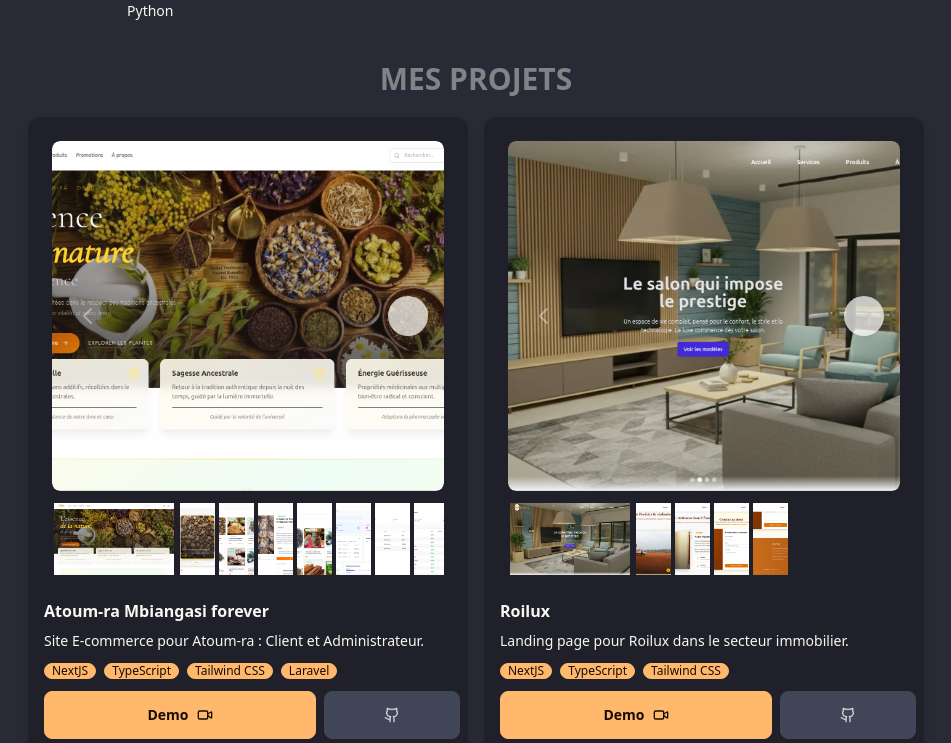
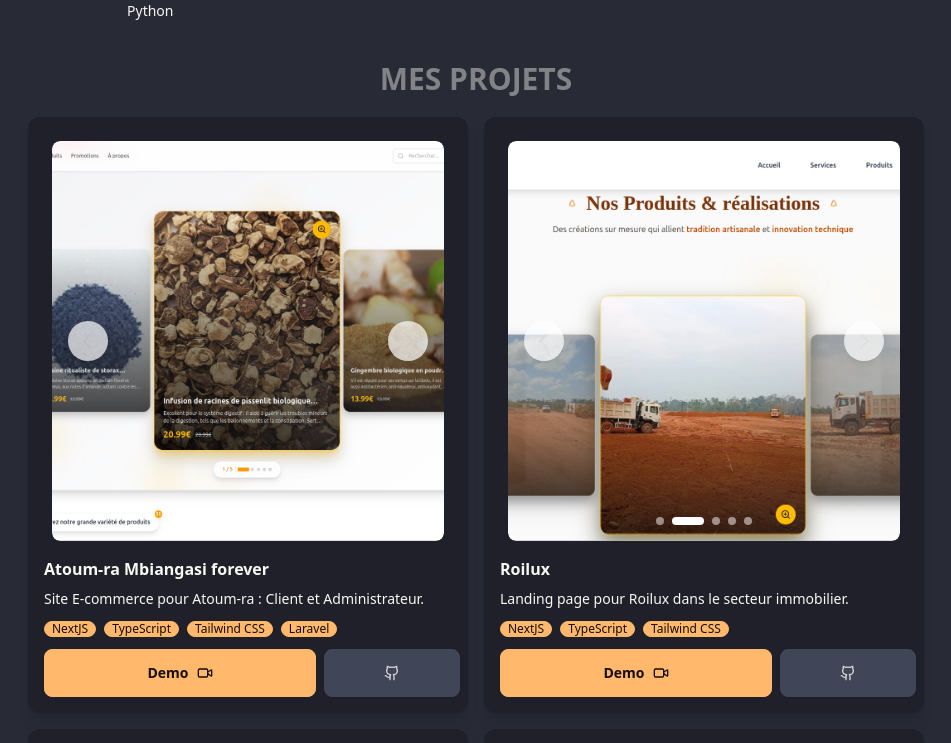
Before and after one commit to Mc-soltice/Mon-Port-folio, a React (Vite) app: page / in a window 1280 px wide. Shown: the part 2460-3203 px from the top of the page, without its empty margins (164-1115 px from the left). Built offline with nearby package versions, Linux system fonts and the light colour scheme.

Commit message:
ajout du carousel pour une meilleure illustration

```diff
--- a/src/components/Miniatures.tsx
+++ b/src/components/Miniatures.tsx
@@ -1,59 +1,41 @@
-import {
-  animate,
-  motion, useMotionValue
-} from 'motion/react';
+'use client';
+import { animate, motion, useMotionValue } from 'motion/react';
 import { useEffect, useRef, useState } from 'react';
 import { loadImages, type ImageItem } from '../utils/loadImages';
 
+interface FramerAutoplayCarouselProps {
+  folderPath?: string;
+  items?: ImageItem[];
+  duration?: number;
+}
 
-
-const FULL_WIDTH_PX = 120;
-const COLLAPSED_WIDTH_PX = 35;
-const GAP_PX = 2;
-const MARGIN_PX = 2;
-
-function FramerCarouselThumbnails({
+export default function FramerAutoplayCarousel({
   folderPath,
-  items,
-}: {
-  folderPath?: string;
-  items?: string[];
-}) {
-  const [index, setIndex] = useState<number>(0);
-  const [isDragging, setIsDragging] = useState<boolean>(false);
+  items: propItems,
+  duration = 3000
+}: FramerAutoplayCarouselProps) {
+  const [index, setIndex] = useState(0);
+  const [isHovered, setIsHovered] = useState(false);
   const [loadedItems, setLoadedItems] = useState<ImageItem[]>([]);
-  const containerRef = useRef<HTMLDivElement | null>(null);
+  const containerRef = useRef<HTMLDivElement>(null);
 
   const x = useMotionValue(0);
 
-  // Charger les images du dossier si folderPath est fourni
+  // Charger les images
   useEffect(() => {
-    // 🔵 PRIORITÉ 1 : folderPath
     if (folderPath) {
       const images = loadImages(folderPath);
       setLoadedItems(images);
-    }
-    // 🟢 PRIORITÉ 2 : images statiques
-    else if (items && items.length > 0) {
-      const formatted = items.map((img, index) => ({
-        id: index + 1,
-        url: img,
-        title: `Image ${index + 1}`,
-      }));
-
-      setLoadedItems(formatted);
-    }
-    // 🔴 fallback
-    else {
+    } else if (propItems && propItems.length > 0) {
+      setLoadedItems(propItems);
+    } else {
       setLoadedItems([]);
     }
+    setIndex(0);
+  }, [folderPath, propItems]);
 
-    setIndex(0);
-  }, [folderPath, items]);
-
-  // Animer le carousel lors du changement d'index
   useEffect(() => {
-    if (!isDragging && containerRef.current) {
+    if (containerRef.current && loadedItems.length > 0) {
       const containerWidth = containerRef.current.offsetWidth || 1;
       const targetX = -index * containerWidth;
 
@@ -63,44 +45,40 @@
         damping: 30,
       });
     }
-  }, [index, x, isDragging]);
+  }, [index, loadedItems.length, x]);
+
+  // Autoplay logic
+  useEffect(() => {
+    if (!isHovered && loadedItems.length > 0) {
+      const interval = setInterval(() => {
+        setIndex((current) => (current + 1) % loadedItems.length);
+      }, duration);
+
+      return () => clearInterval(interval);
+    }
+  }, [isHovered, duration, loadedItems.length]);
+
+  if (loadedItems.length === 0) {
+    return <div className="w-full h-[400px] bg-gray-200 rounded-lg flex items-center justify-center">
+      <p className="text-gray-500">Aucune image disponible</p>
+    </div>;
+  }
 
   return (
-    <div className='w-full mx-auto lg:p-2 p-2'>
+    <div className='w-full lg:p-2 sm:p-4 p-2'>
+      <h2 className='text-2xl mb-4 sr-only'>
+        Autoplay Carousel (Hover to Pause)
+      </h2>
       <div className='flex flex-col gap-3'>
-        {/* Main Carousel */}
-        <div className='relative overflow-hidden rounded-lg' ref={containerRef}>
-          <motion.div
-            className='flex'
-            drag='x'
-            dragElastic={0.2}
-            dragMomentum={false}
-            onDragStart={() => setIsDragging(true)}
-            onDragEnd={(_, info) => {
-              setIsDragging(false);
-              const containerWidth = containerRef.current?.offsetWidth || 1;
-              const offset = info.offset.x;
-              const velocity = info.velocity.x;
-
-              let newIndex = index;
-
-              // If fast swipe, use velocity
-              if (Math.abs(velocity) > 500) {
-                newIndex = velocity > 0 ? index - 1 : index + 1;
-              }
-              // Otherwise use offset threshold (30% of container width)
-              else if (Math.abs(offset) > containerWidth * 0.3) {
-                newIndex = offset > 0 ? index - 1 : index + 1;
-              }
-
-              // Clamp index
-              newIndex = Math.max(0, Math.min(loadedItems.length - 1, newIndex));
-              setIndex(newIndex);
-            }}
-            style={{ x }}
-          >
+        <div
+          className='relative overflow-hidden rounded-lg'
+          ref={containerRef}
+          onMouseEnter={() => setIsHovered(true)}
+          onMouseLeave={() => setIsHovered(false)}
+        >
+          <motion.div className='flex' style={{ x }}>
             {loadedItems.map((item) => (
-              <div key={item.id} className='shrink-0 w-full h-[350px]'>
+              <div key={item.id} className='shrink-0 w-full h-[400px]'>
                 <img
                   src={item.url}
                   alt={item.title}
@@ -117,7 +95,7 @@
             onClick={() => setIndex((i) => Math.max(0, i - 1))}
             className={`absolute left-4 top-1/2 -translate-y-1/2 w-10 h-10 rounded-full flex items-center justify-center shadow-lg transition-transform z-10
               ${index === 0
-                ? 'opacity-40 cursor-not-allowed'
+                ? 'opacity-40 cursor-not-allowed bg-neutral-300'
                 : 'bg-white hover:scale-110 hover:opacity-100 opacity-70'
               }`}
           >
@@ -136,13 +114,12 @@
             </svg>
           </motion.button>
 
-          {/* Next Button */}
           <motion.button
             disabled={index === loadedItems.length - 1}
             onClick={() => setIndex((i) => Math.min(loadedItems.length - 1, i + 1))}
             className={`absolute right-4 top-1/2 -translate-y-1/2 w-10 h-10 rounded-full flex items-center justify-center shadow-lg transition-transform z-10
               ${index === loadedItems.length - 1
-                ? 'opacity-40 cursor-not-allowed'
+                ? 'opacity-40 cursor-not-allowed bg-neutral-300'
                 : 'bg-white hover:scale-110 hover:opacity-100 opacity-70'
               }`}
           >
@@ -160,83 +137,20 @@
               />
             </svg>
           </motion.button>
+
+          {/* Progress Indicator */}
+          <div className='absolute bottom-4 left-1/2 -translate-x-1/2 flex gap-2'>
+            {loadedItems.map((_, i) => (
+              <button
+                key={loadedItems[i]?.id ?? `dot-${i}`}
+                onClick={() => setIndex(i)}
+                className={`h-2 rounded-full transition-all ${i === index ? 'w-8 bg-white' : 'w-2 bg-white/50'
+                  }`}
+              />
+            ))}
+          </div>
         </div>
-
-        <Thumbnails items={loadedItems} index={index} setIndex={setIndex} />
       </div>
     </div>
   );
 }
-
-function Thumbnails({
-  items,
-  index,
-  setIndex,
-}: {
-  items: ImageItem[];
-  index: number;
-  setIndex: (index: number) => void;
-}) {
-  const thumbnailsRef = useRef<HTMLDivElement | null>(null);
-
-  useEffect(() => {
-    if (thumbnailsRef.current) {
-      let scrollPosition = 0;
-      for (let i = 0; i < index; i++) {
-        scrollPosition += COLLAPSED_WIDTH_PX + GAP_PX;
-      }
-
-      scrollPosition += MARGIN_PX;
-
-      const containerWidth = thumbnailsRef.current.offsetWidth;
-      const centerOffset = containerWidth / 2 - FULL_WIDTH_PX / 2;
-      scrollPosition -= centerOffset;
-
-      thumbnailsRef.current.scrollTo({
-        left: scrollPosition,
-        behavior: 'smooth',
-      });
-    }
-  }, [index]);
-
-  return (
-    <div
-      ref={thumbnailsRef}
-      className='overflow-x-auto scrollbar-hide'
-      style={{ scrollbarWidth: 'none', msOverflowStyle: 'none' }}
-    >
-      <div className='flex gap-1 h-20 pb-2' style={{ width: 'fit-content' }}>
-        {items.map((item, i) => (
-          <motion.button
-            key={item.id}
-            onClick={() => setIndex(i)}
-            initial={false}
-            animate={i === index ? 'active' : 'inactive'}
-            variants={{
-              active: {
-                width: FULL_WIDTH_PX,
-                marginLeft: MARGIN_PX,
-                marginRight: MARGIN_PX,
-              },
-              inactive: {
-                width: COLLAPSED_WIDTH_PX,
-                marginLeft: 0,
-                marginRight: 0,
-              },
-            }}
-            transition={{ duration: 0.3, ease: 'easeOut' }}
-            className='relative shrink-0 h-full overflow-hidden'
-          >
-            <img
-              src={item.url}
-              alt={item.title}
-              className='w-full h-full object-cover pointer-events-none select-none'
-            />
-          </motion.button>
-        ))}
-      </div>
-    </div>
-  );
-}
-
-export default FramerCarouselThumbnails;
--- a/src/components/Projects.tsx
+++ b/src/components/Projects.tsx
@@ -3,12 +3,12 @@
 import img2 from '../assets/projects/2.png';
 import AnimatedContent from '../ui/AnimatedContent';
 import ShinyText from "../ui/ShinyText";
-import FramerCarouselThumbnails from "./Miniatures";
+import FramerAutoplayCarousel from "./Miniatures";
 
 const projects = [
     {
         id: 1,
-        folderPath: 'projects/atoum-ra',
+        folderPath: 'projects/atoum-ra', // Utilise folderPath pour charger automatiquement les images
         title: 'Atoum-ra Mbiangasi forever',
         description: 'Site E-commerce pour Atoum-ra : Client et Administrateur.',
         technologies: ['NextJS', 'TypeScript', 'Tailwind CSS', 'Laravel'],
@@ -17,26 +17,17 @@
     },
     {
         id: 2,
-        folderPath: 'projects/roilux',
+        folderPath: 'projects/roilux', // Utilise folderPath pour charger automatiquement les images
         title: 'Roilux',
         description: 'Landing page pour Roilux dans le secteur immobilier.',
         technologies: ['NextJS', 'TypeScript', 'Tailwind CSS'],
         demoLink: '#',
         repoLink: 'https://github.com/Mc-soltice/Rolux-landing',
     },
-    // {
-    //     id: 3,
-    //     folderPath: 'projects/umbrella',
-    //     title: 'Site web de umbrella industrial services',
-    //     description: 'Site vitrine professionnel pour Umbrella Industrial Services, lié aux differentes pages sociale, mettant en avant leurs services, offres, projets, recrutement et informations de contact.',
-    //     technologies: ['HTML', 'CSS', 'JavaScript'],
-    //     demoLink: 'https://umbrellaindustrialservices.com/',
-    //     repoLink: '#',
-    // },
     {
         id: 3,
-        title: 'ERP pour la gestion des agnets d\'entretien',
-        description: 'Une ERP sur mesure pour gérer: les candidature, les agents d\'entretien, les plannings, les sites et les rapports d\'intervention, la gestion des depenses .',
+        title: 'ERP pour la gestion des agents d\'entretien',
+        description: 'Une ERP sur mesure pour gérer: les candidature, les agents d\'entretien, les plannings, les sites et les rapports d\'intervention, la gestion des depenses: front React, backend .',
         technologies: ['React', 'TypeScript', 'Tailwind CSS', 'DaisyUI', 'Laravel'],
         demoLink: '#',
         repoLink: 'https://github.com/Mc-soltice/umbrella_erp_front',
@@ -45,7 +36,7 @@
     {
         id: 4,
         title: 'Gestion des revenus et dépenses',
-        description: 'C\'est uene application web complète pour controler  les flus de revenus et dépenses personnelles, offrant des fonctionnalités de de génération de ratio.',
+        description: 'C\'est une application web complète pour controler les flux de revenus et dépenses personnelles, offrant des fonctionnalités de génération de ratio.',
         technologies: ['Next.js', 'TypeScript', 'Tailwind CSS', 'DaisyUI', 'Django-DRF'],
         demoLink: '#',
         repoLink: 'https://github.com/Mc-soltice/Gestion-des-transactions.git',
@@ -68,23 +59,26 @@
                         key={project.id}
                         distance={50}
                         direction="vertical"
-                        reverse={true} // Du bas vers le haut
-                        duration={2} // 2 secondes
-                        delay={index * 0.2} // Délai successif entre chaque projet
-                        scale={0.6} // Commence à 60%
+                        reverse={true}
+                        duration={2}
+                        delay={index * 0.2}
+                        scale={0.6}
                         initialOpacity={0.7}
                         animateOpacity={true}
                         ease="power3.out"
                     >
-                        <div className="bg-base-300 p-4  rounded-xl shadow-lg">
-                            {!project.folderPath ? (
+                        <div className="bg-base-300 p-4 rounded-xl shadow-lg">
+                            {project.folderPath ? (
+                                <FramerAutoplayCarousel
+                                    folderPath={project.folderPath}
+                                    duration={4000}
+                                />
+                            ) : (
                                 <img
                                     src={project.image}
                                     alt={project.title}
                                     className="w-full rounded-xl h-56 object-cover"
                                 />
-                            ) : (
-                                <FramerCarouselThumbnails folderPath={project.folderPath} />
                             )}
 
                             <div>
```
